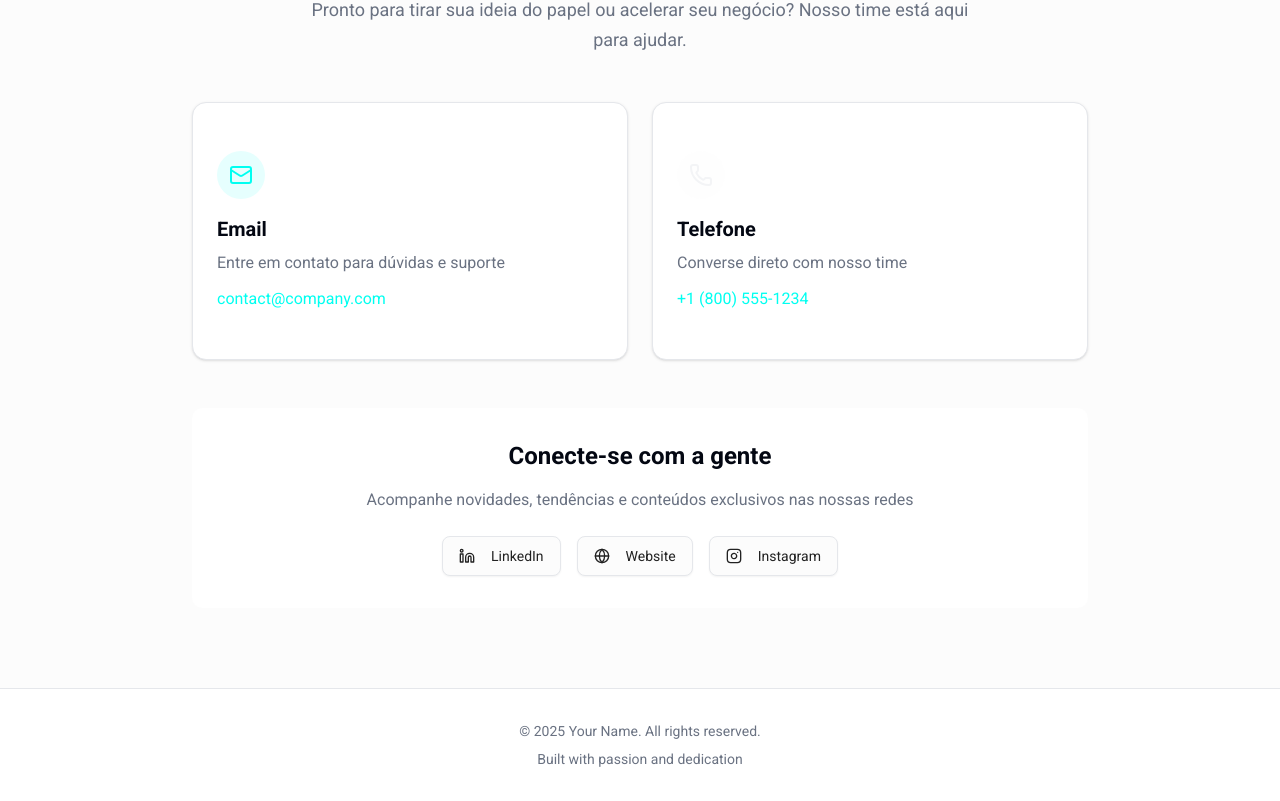
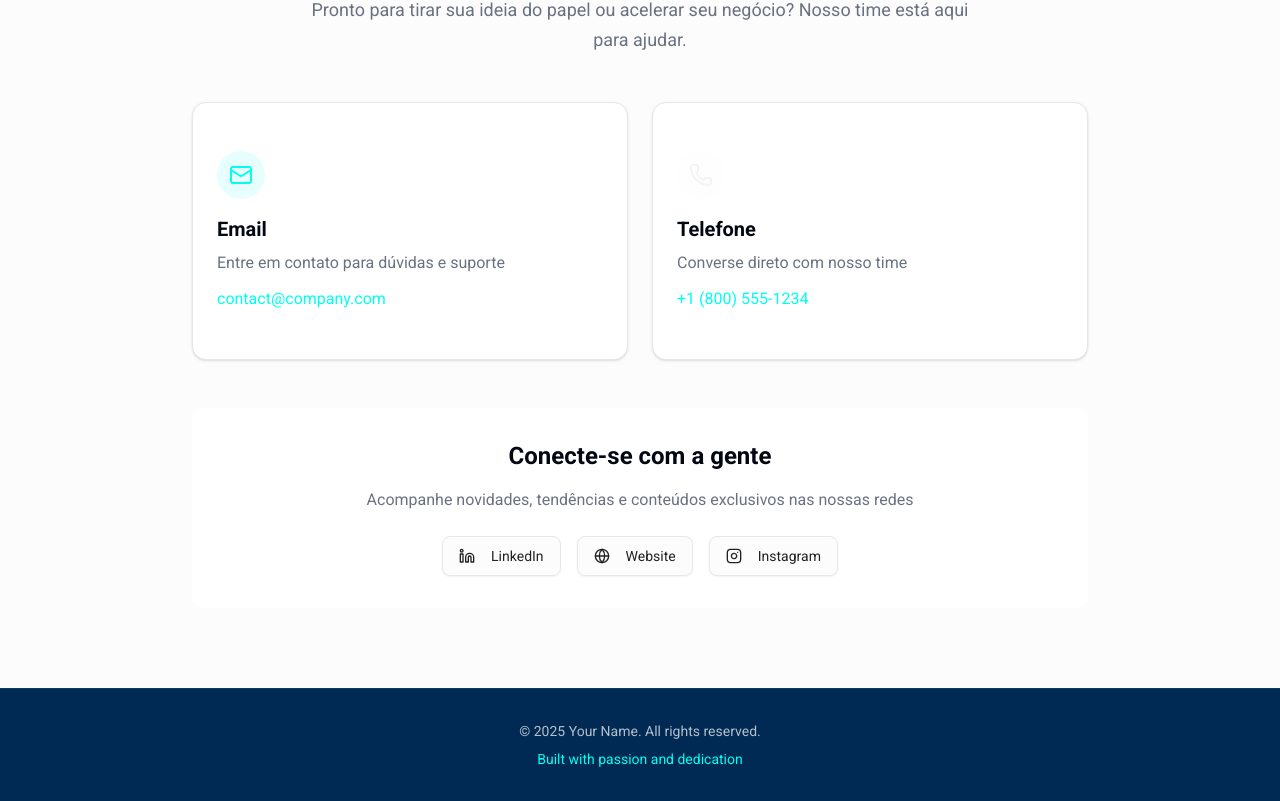
Before and after one commit to Cerasos/cerasos-frontend, a Next.js app: page / in a window 1280 px wide. Shown: the part 1712-2513 px from the top of the page. Built offline with nearby package versions, Linux system fonts and the light colour scheme.

Commit message:
style: Change footer color palete

```diff
--- a/src/components/footer/index.tsx
+++ b/src/components/footer/index.tsx
@@ -1,11 +1,11 @@
 const Footer = () => {
   return (
-    <footer className="border-t border-border bg-card px-4 py-8">
+    <footer className="border-t border-primary/10  px-4 py-8 bg-[#002a53]">
       <div className="mx-auto max-w-6xl text-center">
-        <p className="text-sm text-muted-foreground">
+        <p className="text-sm text-white/70">
           © {new Date().getFullYear()} Your Name. All rights reserved.
         </p>
-        <p className="mt-2 text-sm text-muted-foreground">
+        <p className="mt-2 text-sm text-primary">
           Built with passion and dedication
         </p>
       </div>
```
